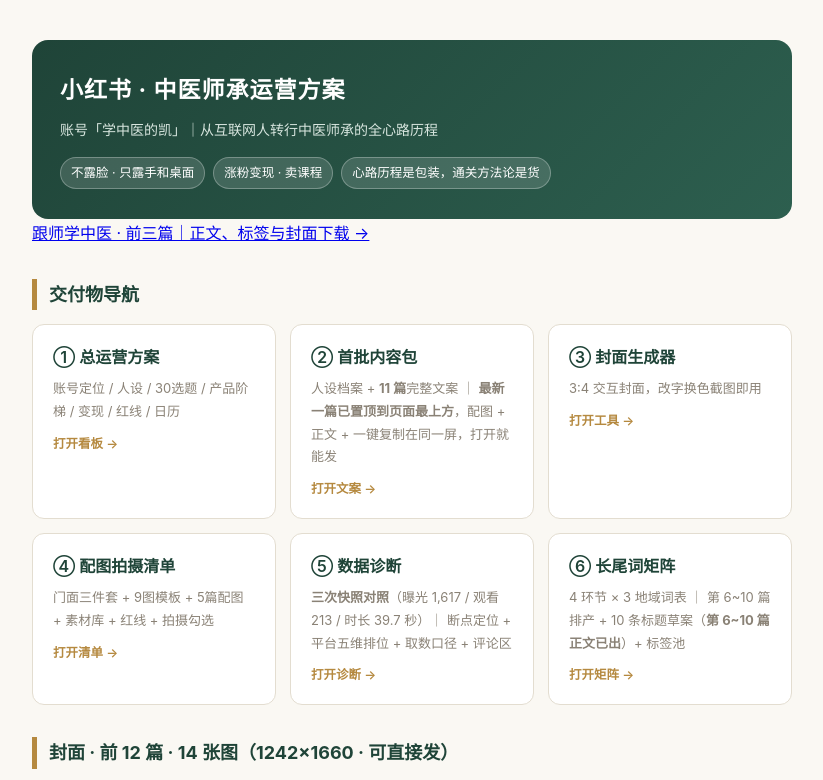
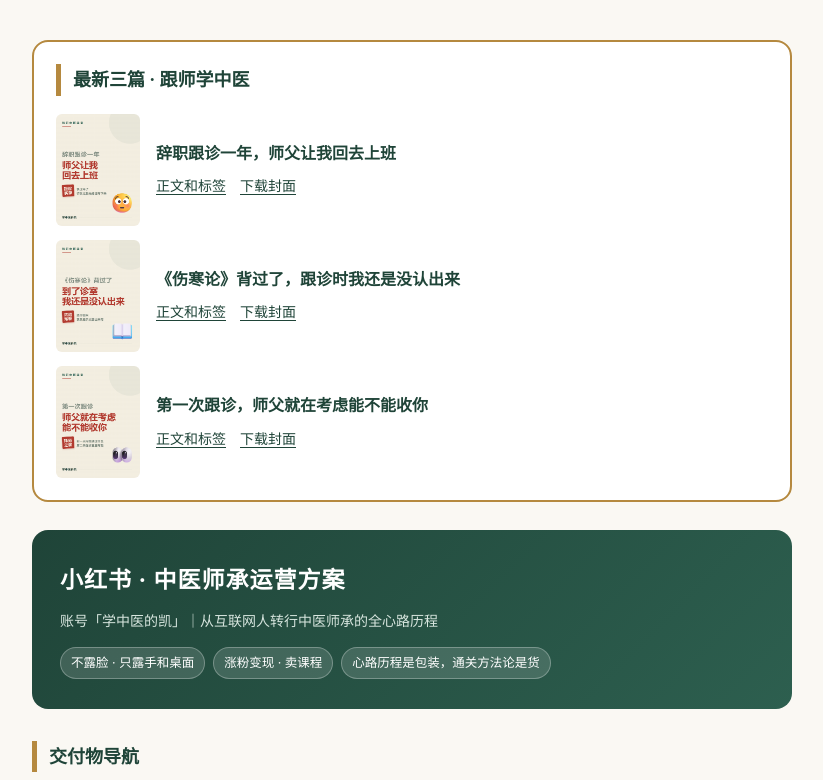
Before and after one commit to xiangziCC/xiaohongshu-tcm-kaige, a plain HTML site: page index.html in a window 1280 px wide. Shown: the top 780 px of the page, without its empty margins (228-1051 px from the left). Drawn offline with Linux system fonts and the light colour scheme.

Commit message:
首页顶部展示跟师学中医三篇图文及下载入口

```diff
--- a/index.html
+++ b/index.html
@@ -30,10 +30,45 @@
   a.cv .hint{margin-top:3px;text-align:center;font-size:11.5px;color:#8a8276}
   .bggrid{display:grid;grid-template-columns:repeat(auto-fit,minmax(260px,340px));gap:14px}
   .foot{margin-top:30px;text-align:center;color:#8a8276;font-size:12px}
+  .latest{margin-bottom:28px;background:#fff;border:2px solid var(--gold);border-radius:16px;padding:22px}
+  .latest h2{margin:0 0 18px}
+  .latest-list{display:grid;gap:14px}
+  .latest-article{display:flex;align-items:center;gap:16px}
+  .latest-article img{display:block;width:84px;height:auto;border-radius:6px}
+  .latest-article h3{font-size:16px;line-height:1.6;margin-bottom:8px;color:var(--green-d)}
+  .latest-article .links{display:flex;gap:14px;flex-wrap:wrap;font-size:14px}
+  .latest a{color:var(--green-d);text-underline-offset:3px}
+  @media(max-width:480px){.latest{padding:18px}.latest-article{gap:12px}.latest-article img{width:70px}}
 </style>
 </head>
 <body>
 <div class="wrap">
+  <section class="latest" id="new-stories" aria-labelledby="latest-title">
+    <h2 id="latest-title">最新三篇 · 跟师学中医</h2>
+    <div class="latest-list">
+      <article class="latest-article">
+        <a href="follow-study.html#story-1"><img src="follow-study-01.png" width="1242" height="1660" alt="辞职跟诊封面"></a>
+        <div>
+          <h3>辞职跟诊一年，师父让我回去上班</h3>
+          <div class="links"><a href="follow-study.html#story-1">正文和标签</a><a href="follow-study-01.png" download>下载封面</a></div>
+        </div>
+      </article>
+      <article class="latest-article">
+        <a href="follow-study.html#story-2"><img src="follow-study-02.png" width="1242" height="1660" alt="伤寒论跟诊封面"></a>
+        <div>
+          <h3>《伤寒论》背过了，跟诊时我还是没认出来</h3>
+          <div class="links"><a href="follow-study.html#story-2">正文和标签</a><a href="follow-study-02.png" download>下载封面</a></div>
+        </div>
+      </article>
+      <article class="latest-article">
+        <a href="follow-study.html#story-3"><img src="follow-study-03.png" width="1242" height="1660" alt="第一次跟诊封面"></a>
+        <div>
+          <h3>第一次跟诊，师父就在考虑能不能收你</h3>
+          <div class="links"><a href="follow-study.html#story-3">正文和标签</a><a href="follow-study-03.png" download>下载封面</a></div>
+        </div>
+      </article>
+    </div>
+  </section>
   <div class="hero">
     <h1>小红书 · 中医师承运营方案</h1>
     <div class="sub">账号「学中医的凯」｜从互联网人转行中医师承的全心路历程</div>
@@ -44,7 +79,6 @@
     </div>
   </div>
 
-  <p><a href="follow-study.html">跟师学中医 · 前三篇｜正文、标签与封面下载 →</a></p>
   <h2>交付物导航</h2>
   <div class="grid">
     <a class="card" href="小红书运营方案.html">
```
